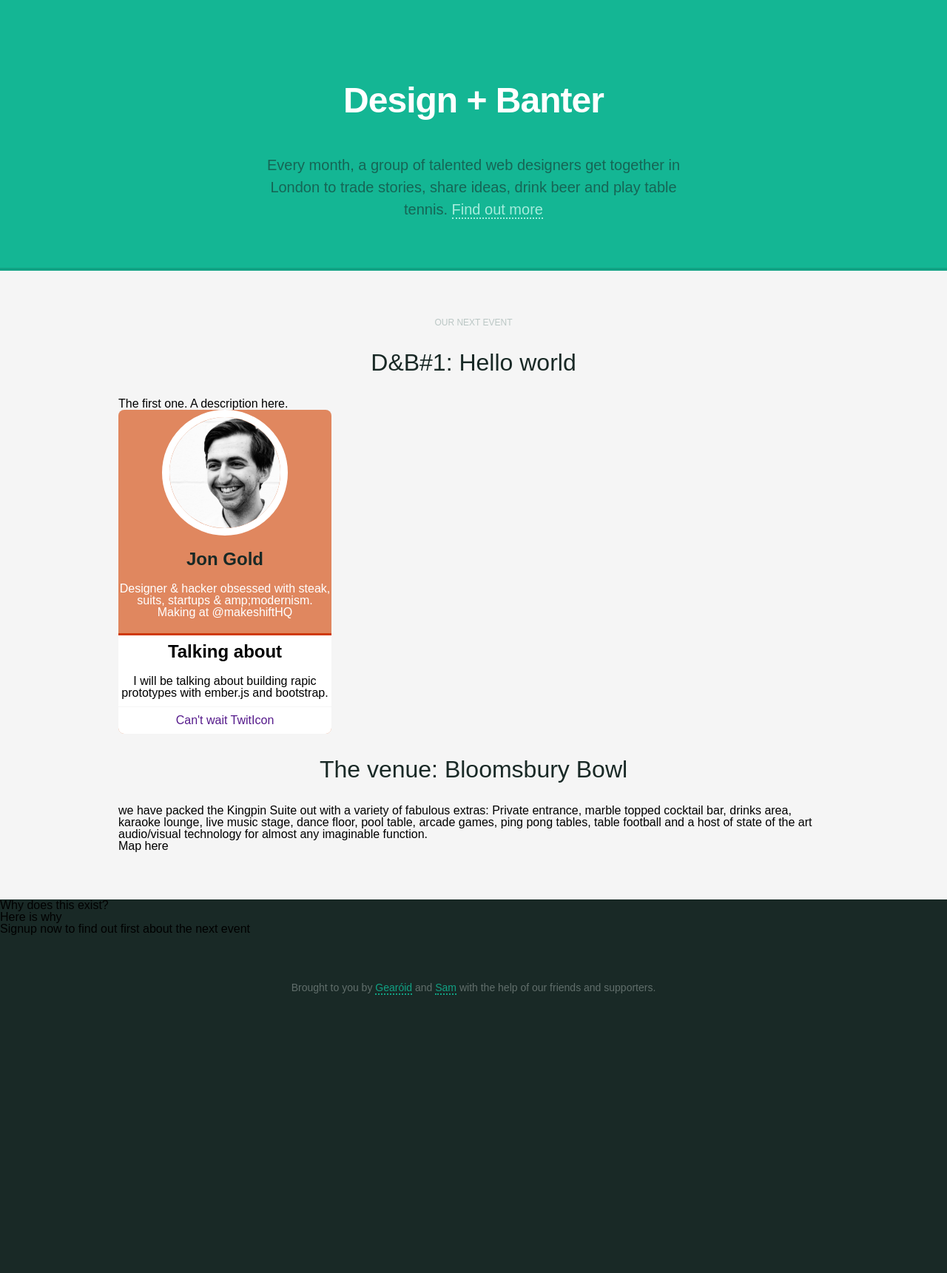
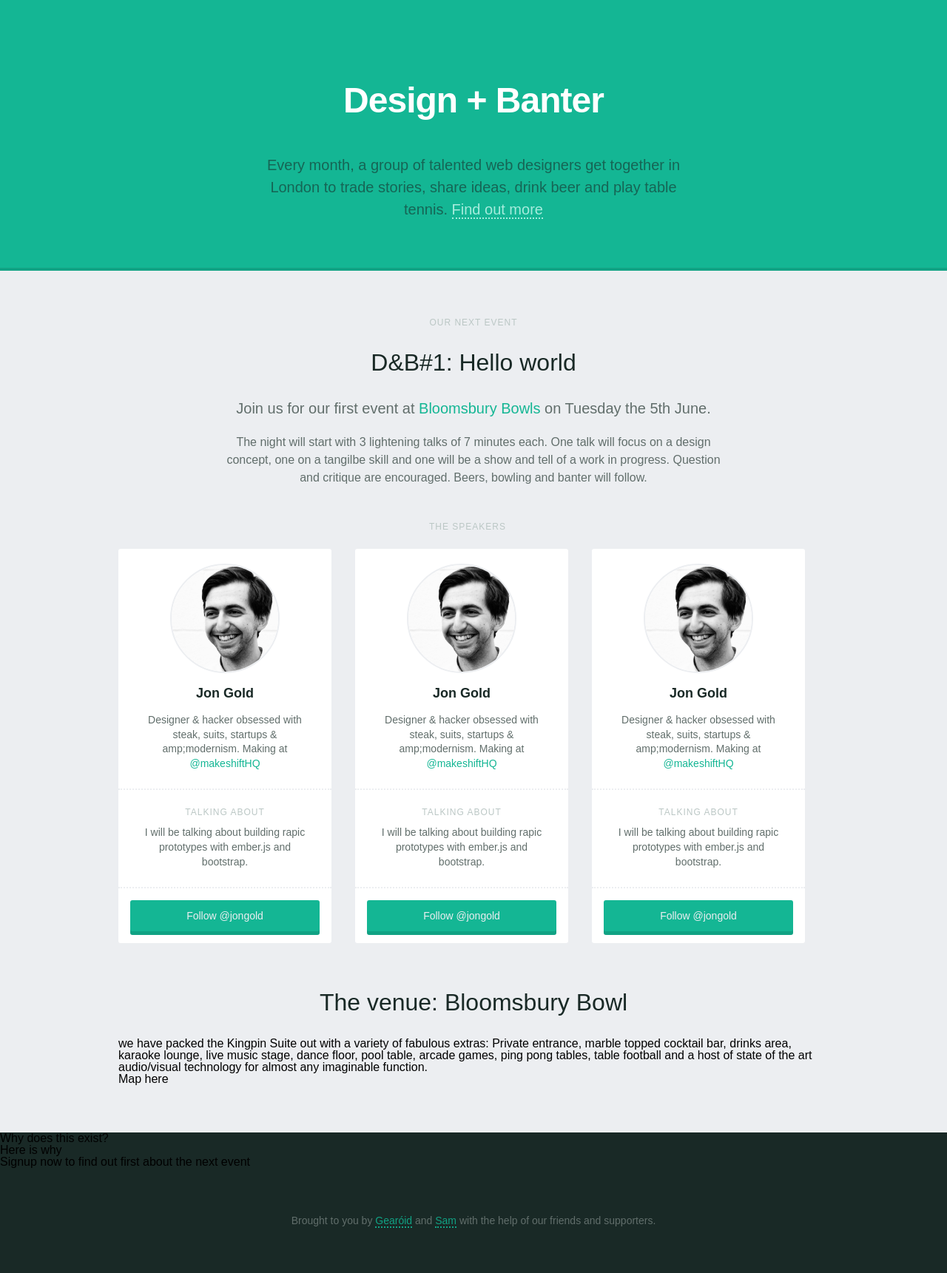
Before and after one commit to design-and-banter/db-dotcom, a Jekyll site: the page built from index.html, in a window 1280 px wide. Shown: the whole page at 74% size. Built offline with Jekyll 4.4.1, drawn with Linux system fonts in a browser that asks for light colours; nearby versions of some CDN libraries; before the commit the page ends 1406 px from its top, so only the background shows below that.

Commit message:
Better event details

```diff
--- a/_includes/event.html
+++ b/_includes/event.html
@@ -3,26 +3,65 @@
       <span class="strap">Our next event</span>
       <h1>D&amp;B#1: <em>Hello world</em></h1>
       <section class="descr">
-        <p>The first one. A description here.</p>
+        <h2>Join us for our first event at <a href="">Bloomsbury Bowls</a> on Tuesday the 5th June. </h2>
+        <p>
+          The night will start with 3 lightening talks of 7 minutes each. One talk will focus on a design concept, one on a tangilbe skill and one will be a show and tell of a work in progress. Question and critique are encouraged. Beers, bowling and banter will follow.
+        </p>
       </section>
       <section class="speakers">
+        <span class="strap">The speakers</span>
         <ul>
           <li>
             <article class="speaker">
               <div class="head">
                 <img src="images/juan-placeholder.png" width='150' height='150'>
               </div>
-              <section class='card-top'>
+              <section class='bio'>
                 <h1>Jon Gold</h1>
-                <p class="bio"> Designer &amp; hacker obsessed with steak, suits, startups & amp;modernism. Making at @makeshiftHQ</p>
+                <p> Designer &amp; hacker obsessed with steak, suits, startups &amp; amp;modernism. Making at <a href="">@makeshiftHQ</a></p>
               </section>
-              <section class='card-bottom'>
-              <h2>Talking about</h2>
-                <p class="abstract">I will be talking about building rapic prototypes with ember.js and bootstrap.</p>
+              <section class='abstract'>
+                <span class="strap">Talking about</span>
+                <p>I will be talking about building rapic prototypes with ember.js and bootstrap.</p>
               </section>
-              <section class='card-btns'>
-                <a href="" class="cant-wait">Can't wait</a>
-                <a href='' class='twitter-btn'>TwitIcon</a>
+              <section class='interact'>
+                <a href='' class='btn'>Follow @jongold</a>
+              </section>
+            </article>
+          </li>
+          <li>
+            <article class="speaker">
+              <div class="head">
+                <img src="images/juan-placeholder.png" width='150' height='150'>
+              </div>
+              <section class='bio'>
+                <h1>Jon Gold</h1>
+                <p> Designer &amp; hacker obsessed with steak, suits, startups &amp; amp;modernism. Making at <a href="">@makeshiftHQ</a></p>
+              </section>
+              <section class='abstract'>
+                <span class="strap">Talking about</span>
+                <p>I will be talking about building rapic prototypes with ember.js and bootstrap.</p>
+              </section>
+              <section class='interact'>
+                <a href='' class='btn'>Follow @jongold</a>
+              </section>
+            </article>
+          </li>
+          <li>
+            <article class="speaker">
+              <div class="head">
+                <img src="images/juan-placeholder.png" width='150' height='150'>
+              </div>
+              <section class='bio'>
+                <h1>Jon Gold</h1>
+                <p> Designer &amp; hacker obsessed with steak, suits, startups &amp; amp;modernism. Making at <a href="">@makeshiftHQ</a></p>
+              </section>
+              <section class='abstract'>
+                <span class="strap">Talking about</span>
+                <p>I will be talking about building rapic prototypes with ember.js and bootstrap.</p>
+              </section>
+              <section class='interact'>
+                <a href='' class='btn'>Follow @jongold</a>
               </section>
             </article>
           </li>
--- a/_less/base/_colors.less
+++ b/_less/base/_colors.less
@@ -6,4 +6,4 @@
 @headline: #192926;
 @text:    #616e6b;
 @rule:    #bbc7c5;
-@non:     #f5f5f5;
+@non:     #ECEEF1;
--- a/_less/site.less
+++ b/_less/site.less
@@ -3,6 +3,7 @@
 @import "base/_colors";
 @import "base/_layout";
 @import "base/_typography";
+@import "base/_inputs";
 @import "objects/_event";
 @import "objects/_card";
 @import "objects/_logo";
--- a/css/site.css
+++ b/css/site.css
@@ -144,21 +144,44 @@ body {
   font-family: "jaf-facitweb", sans-serif;
   background: #192926;
 }
+a {
+  color: #14b694;
+}
+.strap {
+  display: block;
+  text-align: center;
+  text-transform: uppercase;
+  font-size: 0.75em;
+  color: #bbc7c5;
+  margin-bottom: 1em;
+  letter-spacing: 1px;
+}
+.btn {
+  background: #14b694;
+  display: block;
+  color: #eceef1;
+  -webkit-border-radius: 3px;
+  -moz-border-radius: 3px;
+  border-radius: 3px;
+  -moz-background-clip: padding;
+  -webkit-background-clip: padding-box;
+  background-clip: padding-box;
+  text-align: center;
+  padding: 1em 0;
+  font-size: 0.875em;
+  font-weight: 300;
+  -webkit-box-shadow: 0px 0.35em 0px 0px #11a284;
+  -moz-box-shadow: 0px 0.35em 0px 0px #11a284;
+  box-shadow: 0px 0.35em 0px 0px #11a284;
+}
 #next-event {
-  background: #f5f5f5;
+  background: #eceef1;
   padding: 4em;
 }
 .event {
   max-width: 60em;
   margin: 0 auto;
-  background: #f5f5f5;
-}
-.event .strap {
-  display: block;
-  text-align: center;
-  text-transform: uppercase;
-  font-size: 0.75em;
-  color: #bbc7c5;
+  background: #eceef1;
 }
 .event h1 {
   text-align: center;
@@ -170,65 +193,98 @@ body {
 .event h1 em {
   font-weight: 400;
 }
+.event .descr h2 {
+  text-align: center;
+  font-size: 1.25em;
+  font-weight: 200;
+  margin-bottom: 2em;
+  color: #616e6b;
+  line-height: 1.4;
+  max-width: 36em;
+  margin: 0 auto 1em auto;
+}
+.event .descr p {
+  font-size: 1em;
+  color: #616e6b;
+  font-weight: 200;
+  margin: 0 auto 1em auto;
+  max-width: 43em;
+  line-height: 1.5;
+  text-align: center;
+}
+.event .speakers {
+  padding: 2em 0;
+  zoom: 1;
+  margin-left: -1em;
+}
+.event .speakers > .strap {
+  margin-bottom: 2em;
+}
+.event .speakers:before,
+.event .speakers:after {
+  content: "";
+  display: table;
+}
+.event .speakers:after {
+  clear: both;
+}
+.event .speakers li {
+  float: left;
+  margin: 0 1em;
+}
 .speaker {
-  background: #E0875F;
-  width: 18em;
-  text-align: center;
-  -webkit-border-radius: 8px;
-  -moz-border-radius: 8px;
-  border-radius: 8px;
+  -webkit-border-radius: 3px;
+  -moz-border-radius: 3px;
+  border-radius: 3px;
   -moz-background-clip: padding;
   -webkit-background-clip: padding-box;
   background-clip: padding-box;
+  background: #ffffff;
+  width: 18em;
+  padding-top: 1em;
 }
-.speaker h1,
-.speaker h2 {
-  font-size: 24px;
-  font-weight: 700;
+.speaker p {
+  font-size: 0.875em;
+  text-align: center;
+  line-height: 1.4;
+  color: #616e6b;
 }
 .speaker .head {
+  width: 9em;
+  height: 9em;
   overflow: hidden;
-  -webkit-border-radius: 120px;
-  -moz-border-radius: 120px;
-  border-radius: 120px;
+  -webkit-border-radius: 100px;
+  -moz-border-radius: 100px;
+  border-radius: 100px;
   -moz-background-clip: padding;
   -webkit-background-clip: padding-box;
   background-clip: padding-box;
-  width: 150px;
-  height: 150px;
-  margin: 0 auto;
-  border: 10px solid white;
+  border: 2px solid #eceef1;
+  margin: 0.25em auto;
+  position: relative;
+  background: #ffffff;
 }
 .speaker .head img {
   display: block;
+  position: absolute;
+  top: 0px;
+  right: 0px;
 }
-.speaker .card-top {
-  color: white;
-  border-bottom: 3px solid #CF3904;
+.speaker .bio {
+  border-bottom: 2px dotted #eceef1;
+  padding: 0em 2em 1.5em 2em;
 }
-.speaker .card-top h1 {
-  margin: 20px 0;
+.speaker .bio h1 {
+  font-size: 1.125em;
+  font-weight: 600;
+  line-height: 1;
 }
-.speaker .card-top p {
-  margin: 20px 0;
+.speaker .abstract {
+  padding: 1.5em 2em;
+  border-bottom: 2px dotted #eceef1;
 }
-.speaker .card-bottom {
-  background: white;
-  padding: 10px 0;
-  border-bottom: 1px solid whitesmoke;
-}
-.speaker .card-bottom h2 {
-  margin-bottom: 20px;
-}
-.speaker .card-btns {
-  padding: 10px;
-  background: white;
-  -webkit-border-radius: 0 0 8px 8px;
-  -moz-border-radius: 0 0 8px 8px;
-  border-radius: 0 0 8px 8px;
-  -moz-background-clip: padding;
-  -webkit-background-clip: padding-box;
-  background-clip: padding-box;
+.speaker .interact {
+  padding: 1em;
 }
 .logo {
   text-align: center;
```
Also changed, not shown: _less/base/_inputs.less (added, +11 -0 lines), _less/base/_mixins.css (deleted, +0 -11 lines), _less/base/_typography.less (+14 -0 lines), _less/objects/_card.less (+42 -48 lines), _less/objects/_event.less (+35 -10 lines).
